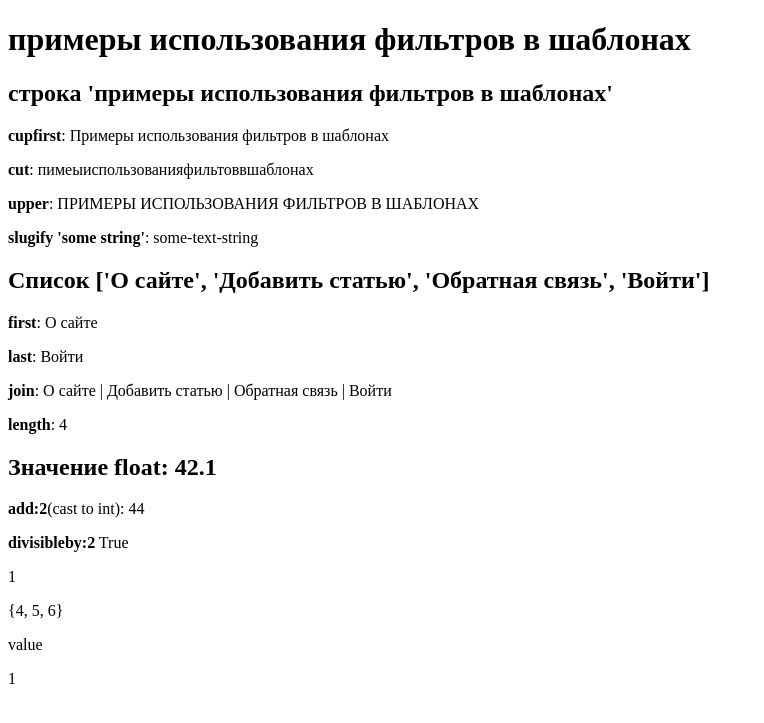
After one commit to sounditbox/selfEduProj, a Django app: page /template_filters_cheatsheet/ in a window 1280 px wide. The commit adds this page. Shown: the top 723 px of the page, without its empty margins (0-764 px from the left). Run offline with Django 5.2, Linux system fonts and the light colour scheme.

Commit message:
added filters cheatsheet

```diff
--- a/women/templates/women/about.html
+++ b/women/templates/women/about.html
@@ -2,9 +2,9 @@
 <html lang="en">
 <head>
     <meta charset="UTF-8">
-    <title>О сайте</title>
+    <title>{{ title }}</title>
 </head>
 <body>
-<h1>О сайте</h1>
+<h1>{{ title }}</h1>
 </body>
 </html>
--- a/women/templates/women/index.html
+++ b/women/templates/women/index.html
@@ -2,9 +2,9 @@
 <html lang="en">
 <head>
     <meta charset="UTF-8">
-    <title>Главная страница</title>
+    <title>{{ title }}</title>
 </head>
 <body>
-<h1>Главная страница</h1>
+<h1>{{ title }}</h1>
 </body>
 </html>
--- /dev/null
+++ b/women/templates/women/template_filters_cheatsheet.html
@@ -0,0 +1,32 @@
+<!DOCTYPE html>
+<html lang="en">
+<head>
+    <meta charset="UTF-8">
+    <title>{{ main_title|default:'Без заголовка' }}</title>
+</head>
+<body>
+<h1>{{ title }}</h1>
+
+
+<h2>строка '{{ title }}'</h2>
+<p><b>cupfirst</b>: {{ title|capfirst }}</p>
+<p><b>cut</b>: {{ title|cut:' '|cut:'р' }}</p>
+<p><b>upper</b>: {{ title|upper }}</p>
+<p><b>slugify 'some string'</b>: {{ 'Some teXt STRing'|slugify }}</p>
+
+<h2>Список {{ menu }}</h2>
+<p><b>first</b>: {{ menu|first }}</p>
+<p><b>last</b>: {{ menu|last }}</p>
+<p><b>join</b>: {{ menu|join:' | ' }}</p>
+<p><b>length</b>: {{ menu|length }}</p>
+
+<h2>Значение float: {{ float }}</h2>
+<p><b>add:2</b>(cast to int): {{ float|add:'2' }}</p>
+<p><b>divisibleby:2</b>  {{ float|divisibleby:'2' }}</p>
+
+<p>{{ lst.0 }}</p>
+<p>{{ set }}</p>
+<p>{{ dict.key }}</p>
+<p>{{ object.a }}</p>
+</body>
+</html>
--- a/women/urls.py
+++ b/women/urls.py
@@ -7,8 +7,12 @@ register_converter(converters.FourDigitYearConverter, 'year4')
 urlpatterns = [
     path('', views.index, name='home'),
     path('about/', views.about, name='about'),
+
+    path('template_filters_cheatsheet/', views.template_filters_cheatsheet, name='template_filters_cheatsheet'),
+
     path('cats/<int:cat_id>/', views.categories, name='cats_id'),
     path('cats/<slug:cat_slug>/', views.categories_by_slug, name='cats'),
+
     # re_path(r'^archive/(?P<year>[0-9]{4})', views.archive) => converters.py
     path('archive/<year4:year>', views.archive, name='archive'),
 ]
--- a/women/views.py
+++ b/women/views.py
@@ -6,11 +6,29 @@ from django.urls import reverse
 
 
 def index(request: HttpRequest):
-    return render(request, 'women/index.html')
+    return render(request, 'women/index.html', {'title': 'Главная страница'})
+
+
+def template_filters_cheatsheet(request):
+    class MyClass:
+        def __init__(self, a, b):
+            self.a, self.b = a, b
+
+    menu = ['О сайте', 'Добавить статью', 'Обратная связь', 'Войти']
+    context = {
+        'title': 'примеры использования фильтров в шаблонах',
+        'menu': menu,
+        'float': 42.1,
+        'lst': [1, 2, 3],
+        'set': {4, 5, 6},
+        'dict': {'key': 'value', 'key2': 42},
+        'object': MyClass(1, 2),
+    }
+    return render(request, 'women/template_filters_cheatsheet.html', context)
 
 
 def about(request: HttpRequest):
-    return render(request, 'women/about.html')
+    return render(request, 'women/about.html', {'title': 'О сайте'})
 
 
 def categories(request: HttpRequest, cat_id):
```
